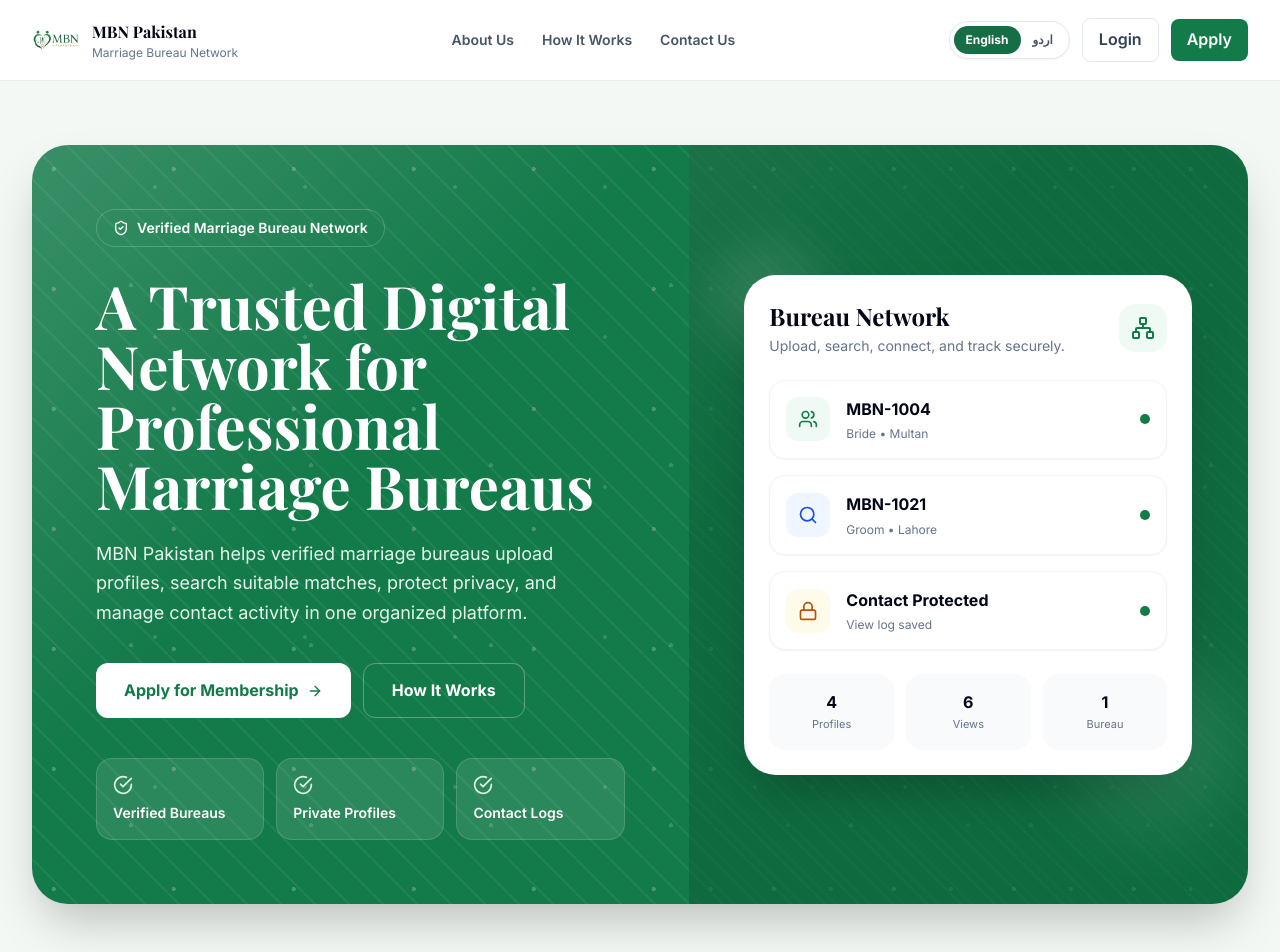
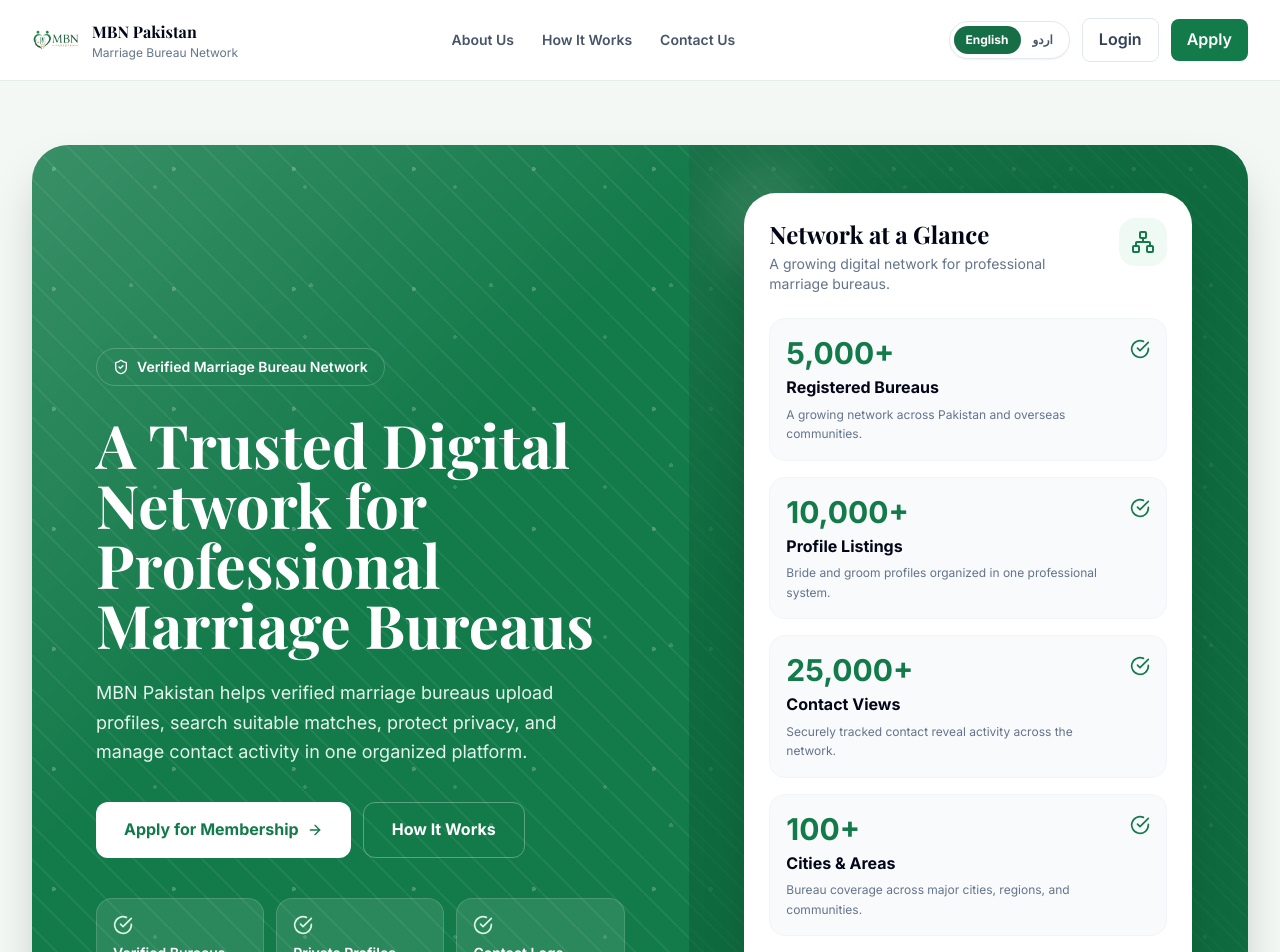
Before and after one commit to Pervez14/MBNPakistan, a Next.js app: page / in a window 1280 px wide. Shown: the top 952 px of the page. Built offline with nearby package versions, Linux system fonts and the light colour scheme; a web font is replaced by a local one.

Commit message:
Update page.tsx

```diff
--- a/src/app/page.tsx
+++ b/src/app/page.tsx
@@ -544,6 +544,52 @@ function HeroGraphic({
   visualText: string;
   isUrdu: boolean;
 }) {
+  const stats = isUrdu
+    ? [
+        {
+          value: '5,000+',
+          label: 'رجسٹرڈ بیوروز',
+          text: 'پاکستان اور اوورسیز کمیونٹی کے لیے نیٹ ورک',
+        },
+        {
+          value: '10,000+',
+          label: 'پروفائلز',
+          text: 'دلہن اور دلہا کی منظم پروفائل لسٹنگ',
+        },
+        {
+          value: '25,000+',
+          label: 'رابطہ ویوز',
+          text: 'محفوظ اور ٹریک شدہ رابطہ سرگرمی',
+        },
+        {
+          value: '100+',
+          label: 'شہر اور علاقے',
+          text: 'ملک بھر میں بیورو نیٹ ورک کوریج',
+        },
+      ]
+    : [
+        {
+          value: '5,000+',
+          label: 'Registered Bureaus',
+          text: 'A growing network across Pakistan and overseas communities.',
+        },
+        {
+          value: '10,000+',
+          label: 'Profile Listings',
+          text: 'Bride and groom profiles organized in one professional system.',
+        },
+        {
+          value: '25,000+',
+          label: 'Contact Views',
+          text: 'Securely tracked contact reveal activity across the network.',
+        },
+        {
+          value: '100+',
+          label: 'Cities & Areas',
+          text: 'Bureau coverage across major cities, regions, and communities.',
+        },
+      ];
+
   return (
     <div className="relative p-8 md:p-12 flex items-center justify-center bg-[#0b5f38]/55">
       <div className="absolute inset-0 opacity-30">
@@ -555,57 +601,63 @@ function HeroGraphic({
         <div className="absolute -bottom-10 -right-8 w-36 h-36 rounded-full bg-emerald-200/20 blur-2xl" />
 
         <div className="relative bg-white rounded-[2rem] p-6 shadow-2xl border border-white/40">
-          <div className="flex items-center justify-between mb-6">
+          <div className="flex items-start justify-between gap-4 mb-6">
             <div>
               <p className="font-heading text-2xl font-bold text-slate-950">
-                {visualTitle}
+                {isUrdu ? 'نیٹ ورک اعداد و شمار' : 'Network at a Glance'}
               </p>
-              <p className="text-sm text-slate-500 mt-1">{visualText}</p>
+
+              <p className="text-sm text-slate-500 mt-1">
+                {isUrdu
+                  ? 'پیشہ ور میرج بیوروز کے لیے ایک بڑھتا ہوا ڈیجیٹل نیٹ ورک'
+                  : 'A growing digital network for professional marriage bureaus.'}
+              </p>
             </div>
 
-            <div className="w-12 h-12 rounded-2xl bg-green-50 flex items-center justify-center">
+            <div className="w-12 h-12 rounded-2xl bg-green-50 flex items-center justify-center flex-shrink-0">
               <Network className="w-6 h-6 text-[#137a4a]" />
             </div>
           </div>
 
-          <div className="space-y-4">
-            <MockProfile
-              title="MBN-1004"
-              meta={isUrdu ? 'دلہن • ملتان' : 'Bride • Multan'}
-              color="bg-green-50"
-              icon={<Users className="w-5 h-5 text-[#137a4a]" />}
-            />
+          <div className="grid grid-cols-1 gap-4">
+            {stats.map((item) => (
+              <div
+                key={item.label}
+                className="rounded-2xl border border-slate-100 bg-slate-50 p-4"
+              >
+                <div className="flex items-start justify-between gap-3">
+                  <div>
+                    <p className="text-3xl font-bold text-[#137a4a]">
+                      {item.value}
+                    </p>
 
-            <MockProfile
-              title="MBN-1021"
-              meta={isUrdu ? 'دلہا • لاہور' : 'Groom • Lahore'}
-              color="bg-blue-50"
-              icon={<Search className="w-5 h-5 text-blue-700" />}
-            />
+                    <p className="font-bold text-slate-950 mt-1">
+                      {item.label}
+                    </p>
 
-            <MockProfile
-              title={isUrdu ? 'رابطہ محفوظ' : 'Contact Protected'}
-              meta={isUrdu ? 'ویو لاگ محفوظ' : 'View log saved'}
-              color="bg-amber-50"
-              icon={<Lock className="w-5 h-5 text-amber-700" />}
-            />
+                    <p className="text-xs text-slate-500 mt-1 leading-relaxed">
+                      {item.text}
+                    </p>
+                  </div>
+
+                  <CheckCircle className="w-5 h-5 text-[#137a4a] flex-shrink-0 mt-1" />
+                </div>
+              </div>
+            ))}
           </div>
 
-          <div className="mt-6 grid grid-cols-3 gap-3">
-            <div className="rounded-2xl bg-slate-50 p-4 text-center">
-              <p className="font-bold text-slate-950">4</p>
-              <p className="text-[11px] text-slate-500">Profiles</p>
-            </div>
+          <div className="mt-6 rounded-2xl bg-[#137a4a] text-white p-5">
+            <p className="font-heading text-xl font-bold">
+              {isUrdu
+                ? 'ایک پلیٹ فارم، مکمل بیورو کنٹرول'
+                : 'One platform. Complete bureau control.'}
+            </p>
 
-            <div className="rounded-2xl bg-slate-50 p-4 text-center">
-              <p className="font-bold text-slate-950">6</p>
-              <p className="text-[11px] text-slate-500">Views</p>
-            </div>
-
-            <div className="rounded-2xl bg-slate-50 p-4 text-center">
-              <p className="font-bold text-slate-950">1</p>
-              <p className="text-[11px] text-slate-500">Bureau</p>
-            </div>
+            <p className="text-sm text-green-50/90 mt-2 leading-relaxed">
+              {isUrdu
+                ? 'پروفائل اپلوڈ، سرچ، پرائیویسی اور رابطہ لاگز سب ایک جگہ۔'
+                : 'Upload profiles, search matches, manage privacy, and track contact views in one place.'}
+            </p>
           </div>
         </div>
       </div>
```
